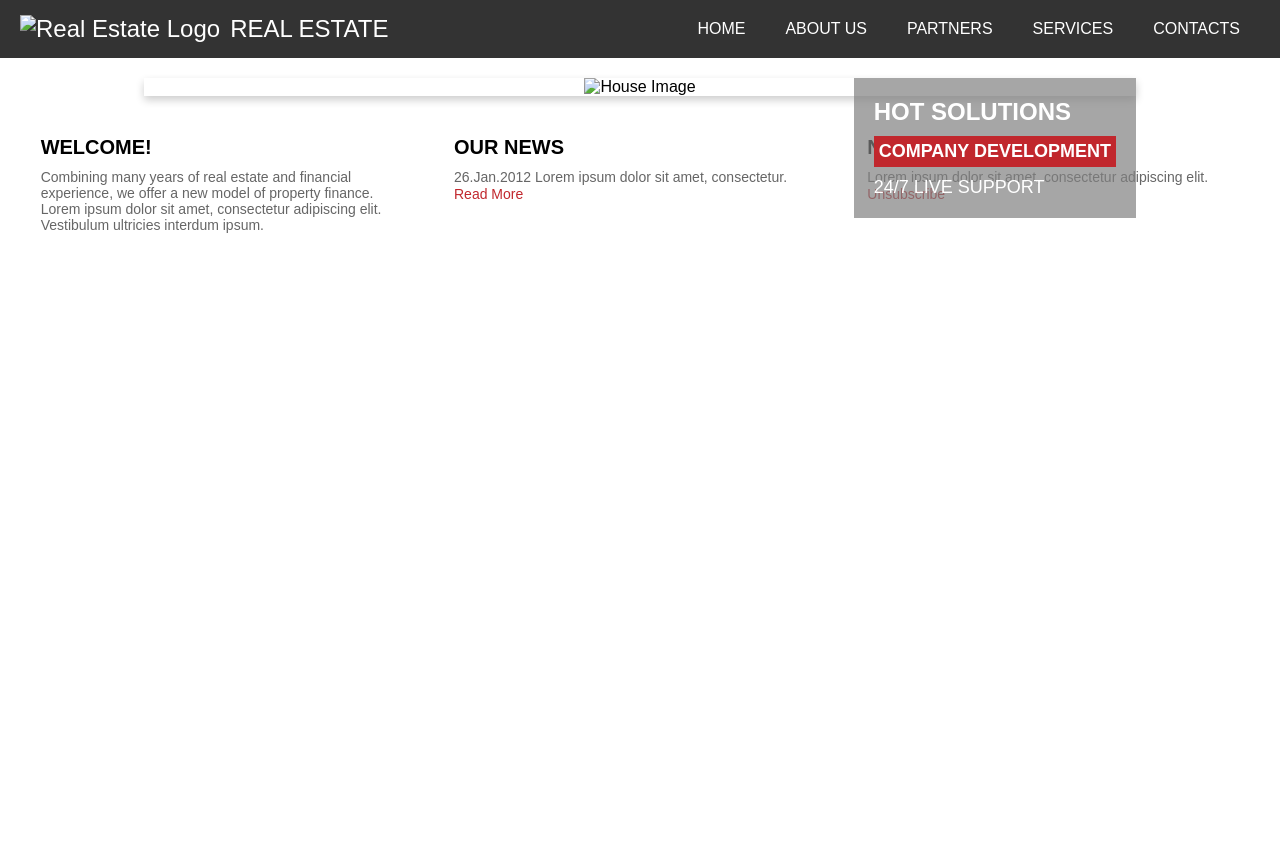
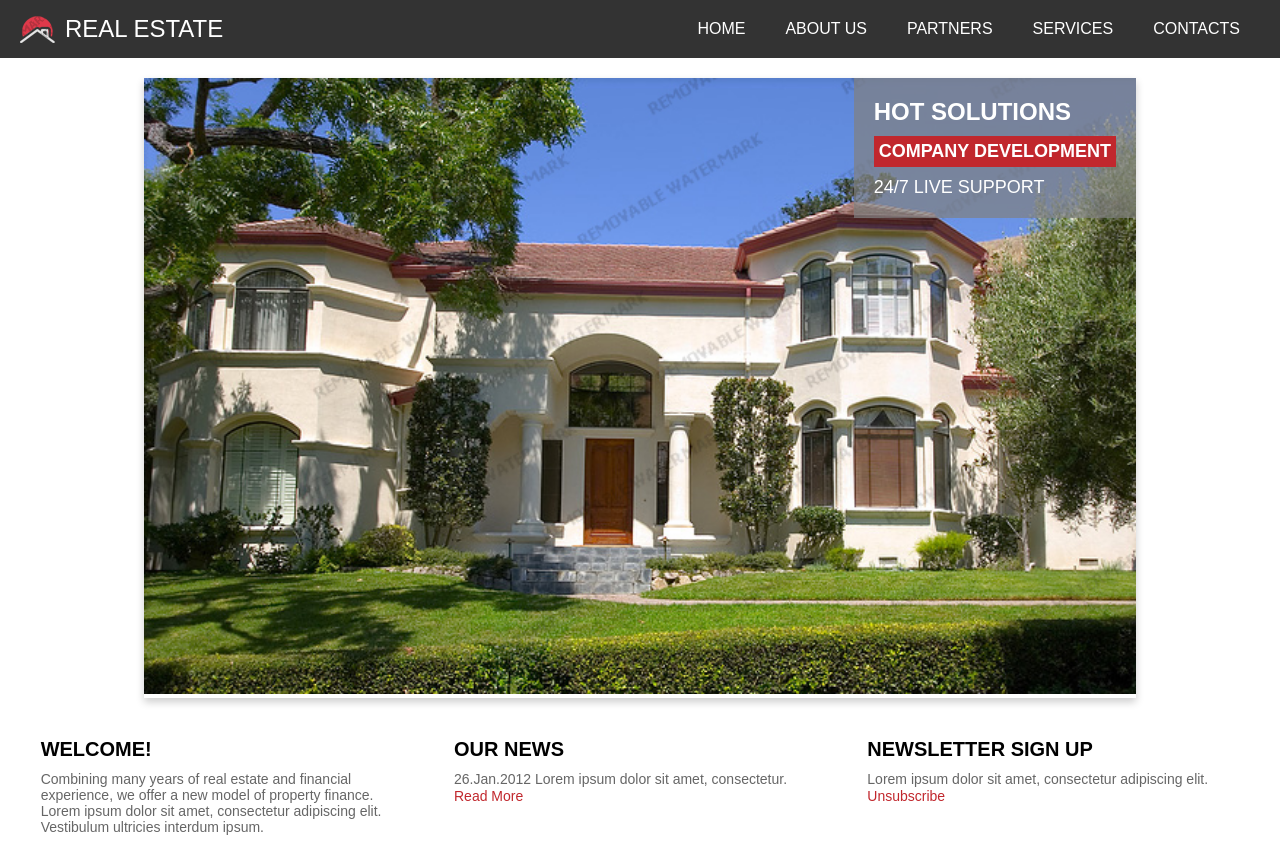
Before and after one commit to ON9190/-_-, a plain HTML site: page index.html in a window 1280 px wide. Before the commit the page ends 800 px from the top, so only its background shows below. Drawn offline with Linux system fonts and the light colour scheme.

Commit message:
Update index.html

```diff
--- a/index.html
+++ b/index.html
@@ -9,7 +9,7 @@
 <body>
     <header>
         <div class="logo">
-            <img src="/png/logo.png" alt="Real Estate Logo">
+            <img src="/image/logo.png" alt="Real Estate Logo">
             <span>REAL ESTATE</span>
         </div>
         <nav>
@@ -34,7 +34,7 @@
 
     <section class="main-content">
         <div class="slider">
-            <img src="/png/slider-img1.jpg" alt="House Image">
+            <img src="/image/slider-img1.jpg" alt="House Image">
             <div class="slider-overlay">
                 <h2>HOT SOLUTIONS</h2>
                 <h3>COMPANY DEVELOPMENT</h3>
```
